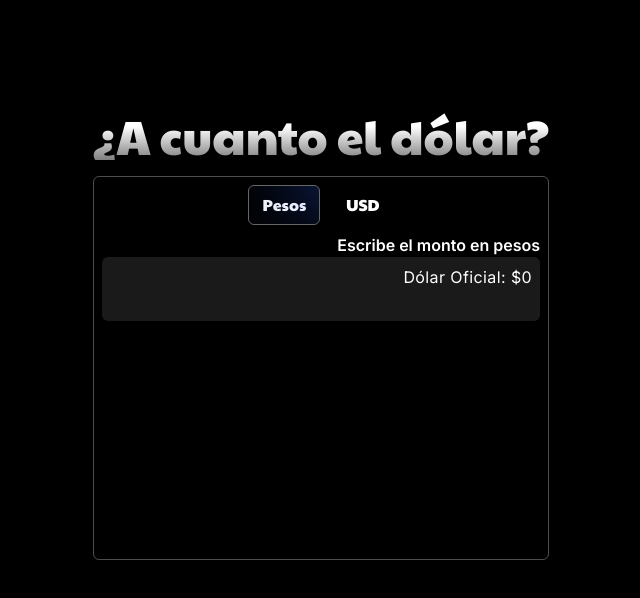
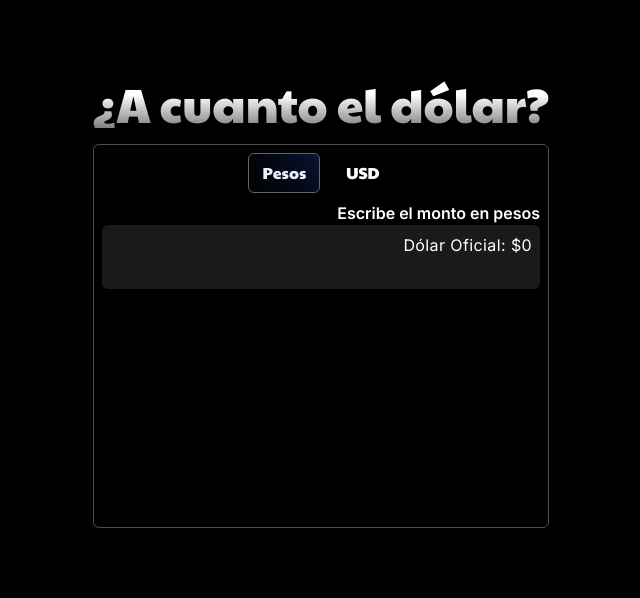
Before and after one commit to MatySeitour/que-me-estan-cobrando, a Next.js app: page /dolar-calculator in a window 1280 px wide. Shown: the top 598 px of the page, without its empty margins (319-959 px from the left). Built offline with nearby package versions, Linux system fonts and the light colour scheme; no server answers.

Commit message:
fix(dolar-calculator) less padding top

```diff
--- a/src/pages/dolar-calculator.tsx
+++ b/src/pages/dolar-calculator.tsx
@@ -23,9 +23,7 @@ export default function DollarCalculator() {
         <title>Dólar - ¿Que me están cobrando?</title>
         <meta></meta>
       </Head>
-      <main
-        className={`${inter.className} relative flex h-screen w-screen justify-center pt-28`}
-      >
+      <main className={`${inter.className} relative flex justify-center pt-20`}>
         <CalculatorContainer dollarCalculator={dollarCalculator} />
       </main>
     </>
```
